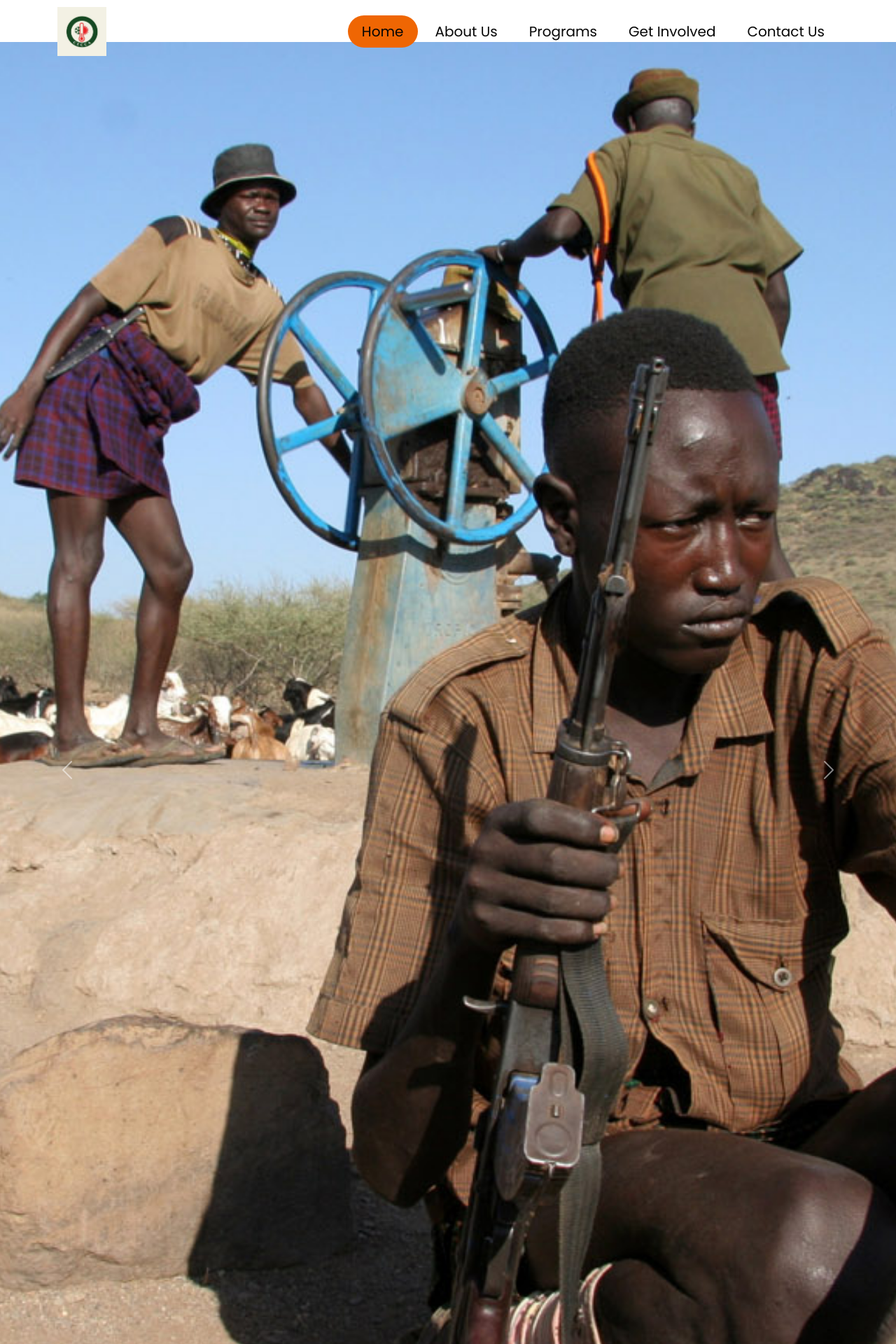
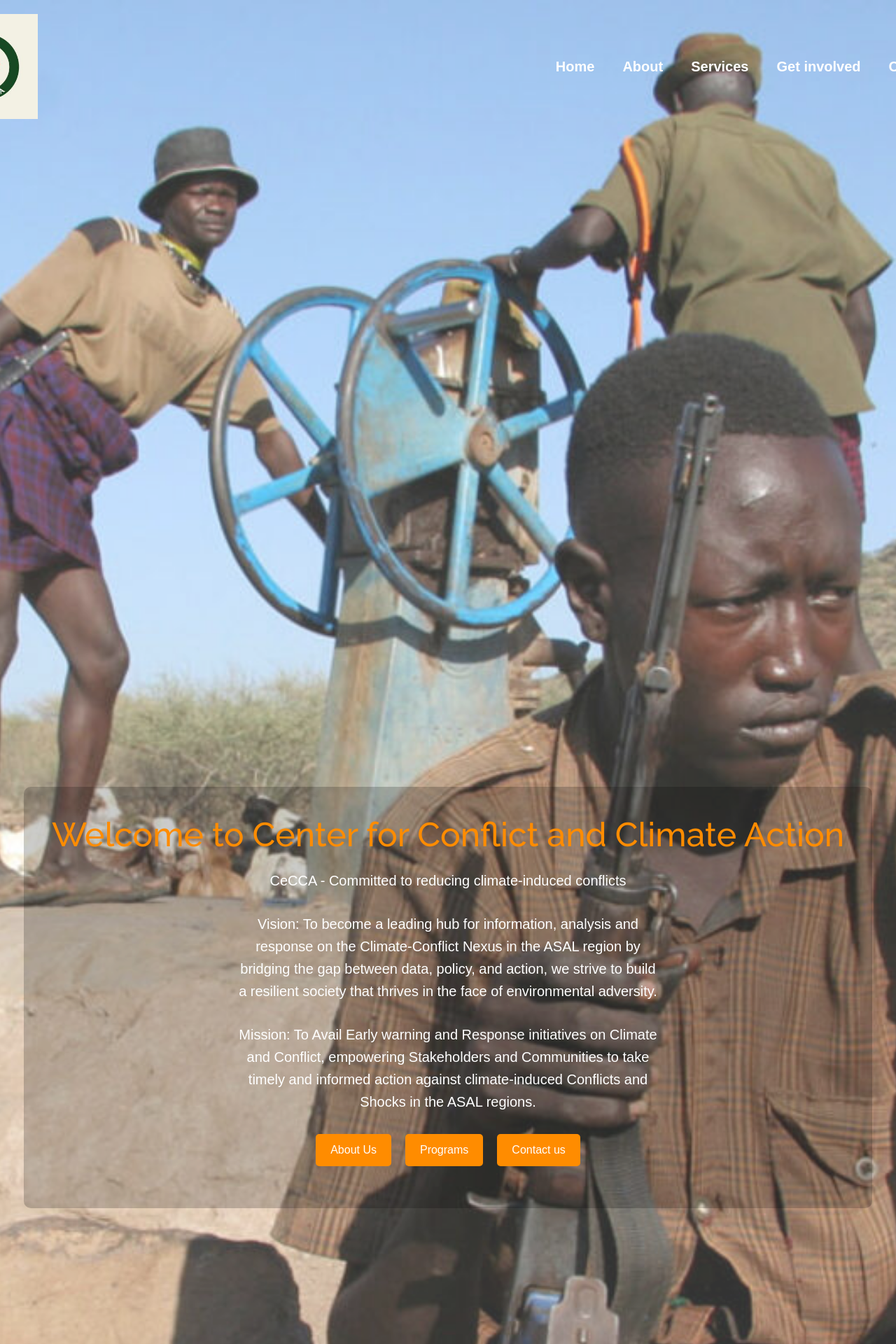
Before and after one commit to Collinceselly/cecca_website, a Django app: page / in a window 1280 px wide. Shown: the top 1920 px of the page at 70% size. Run offline with Django 5.2, Linux system fonts and the light colour scheme; some libraries are stand-ins or nearby versions.

Commit message:
Changing the homepage to a single display and removing the carousel

```diff
--- a/myApplication/static/assets/css/main.css
+++ b/myApplication/static/assets/css/main.css
@@ -675,7 +675,7 @@ section,
 /*--------------------------------------------------------------
 # Hero Section
 --------------------------------------------------------------*/
-
+/*
 .hero .carousel-inner h5 {
   color: white;
   font-weight: bolder;
@@ -688,7 +688,7 @@ section,
   font-size: 20px;
 }
 
-/* Ensure carousel items fade instead of slide */
+
 .carousel-fade .carousel-item {
   opacity: 0;
   transition: opacity 0.75s ease-in-out;
@@ -696,13 +696,13 @@ section,
 .carousel-fade .carousel-item.active {
   opacity: 1;
 }
-/* Set a fixed height for the carousel (adjust as needed) */
+
 .carousel-inner img {
   width: 100%;
-  height: 80%; /* Adjust height */
-  object-fit: cover; /* Ensure images fit nicely */
+  height: 80%;
+  object-fit: cover;
 }
-
+ */
 
 /*--------------------------------------------------------------
 # About Section
--- /dev/null
+++ b/myApplication/static/assets/css/trial.css
@@ -0,0 +1,224 @@
+body {
+    margin: 0;
+    font-family: Arial, sans-serif;
+    line-height: 1.6;
+    /* background-color: #28a745; */
+    background-color: #f0f0f0;
+}
+
+nav {
+    display: flex;
+    justify-content: center;
+    align-items: center;
+    padding: 20px 50px;
+    background: none;
+    position: fixed;
+    width: 100%;
+    top: 0;
+    z-index: 1000;
+    box-sizing: border-box;
+}
+
+.logo {
+    color: black;
+    font-size: 50px;
+    font-weight: bold;
+    margin-right: 700px;
+    text-shadow: 1px 1px 2px rgba(0, 0, 0, 0.8);
+}
+
+.logo-img {
+    height: 150px; /* Adjust logo height */
+    width: auto; /* Maintain aspect ratio */
+    display: block;
+}
+
+nav ul {
+    list-style: none;
+    display: flex;
+    margin: 0;
+    padding: 0;
+    /* font-weight: bolder; */
+    /* font-size: 30px; */
+}
+
+nav ul li {
+    margin-left: 40px;
+}
+
+nav ul li a {
+    color: white;
+    text-decoration: none;
+    font-size: 20px;
+    white-space: nowrap;
+    text-shadow: 1px 1px 2px rgba(0, 0, 0, 0);
+    font-family: 'Montserrat', sans-serif;
+    font-weight: bold;
+
+}
+
+nav ul li a:hover {
+    color: #ff8c00;
+}
+
+/* Responsive Menu Toggle */
+.menu-toggle {
+    display: none;
+    color: white;
+    font-size: 24px;
+    cursor: pointer;
+    padding: 10px;
+    text-shadow: 1px 1px 2px rgba(0, 0, 0, 0.8);
+}
+
+@media (max-width: 768px) {
+    .menu-toggle {
+        display: block;
+        position: absolute;
+        right: 20px;
+    }
+    nav {
+        padding: 10px 20px;
+        justify-content: flex-start;
+    }
+    .logo {
+        margin-right: 20px;
+    }
+    nav ul {
+        display: none;
+        flex-direction: column;
+        position: absolute;
+        top: 60px;
+        left: 0;
+        right: 0;
+        background: rgba(0, 0, 0, 0.9);
+        padding: 20px 0;
+    }
+    nav ul.active {
+        display: flex;
+    }
+    nav ul li {
+        margin: 10px 0;
+        text-align: center;
+    }
+}
+
+.hero {
+    height: 100vh;
+    display: flex;
+    justify-content: center;
+    align-items: center;
+    position: relative;
+    text-align: center;
+    z-index: 1;
+    /* background: url('../img/output2.jpg') no-repeat center center/cover; */
+    /* background: none; */
+}
+
+/* Pseudo-element for transparent background image */
+.hero::before {
+    content: '';
+    position: absolute;
+    top: 0;
+    left: 0;
+    width: 100%;
+    height: 100%;
+    background: url('../img/output2.jpg') no-repeat center center/cover;
+    opacity: 0.8;
+    z-index: 0;
+    animation: dance 15s ease-in-out infinite;
+}
+
+/* Animation for dancing effect */
+@keyframes dance {
+    0% { background-position-y: 40%; } /* Start slightly above center */
+    50% { background-position-y: 60%; } /* Move down */
+    100% { background-position-y: 40%; } /* Back to start */
+}
+
+.hero-content {
+    color: white;
+    /* background: none; */
+    background: rgba(0, 0, 0, 0.2);
+    padding: 40px;
+    border-radius: 10px;
+    position: relative; /* Ensure content stays above ::before */
+    z-index: 1; /* Above the transparent image */
+    text-align: center;
+    margin-top: 250px;
+}
+
+.hero-content h1 {
+    font-size: 3rem;
+    color: #ff8c00;
+    margin: 0 0 20px;
+}
+
+.hero-content p {
+    font-size: 1.2rem;
+    margin: 0 auto 30px;
+    max-width: 600px;
+    text-align: center;
+    font-size: 20px;
+    font-family: 'Montserrat', sans-serif;
+
+}
+
+.buttons {
+    display: flex;
+    justify-content: center;
+    gap: 20px;
+    margin-bottom: 20px;
+}
+
+.btn {
+    padding: 10px 20px;
+    text-decoration: none;
+    border-radius: 5px;
+    font-size: 1rem;
+    white-space: nowrap;
+}
+
+.btn.primary {
+    background: #ff8c00;
+    color: white;
+}
+
+.btn.secondary {
+    background: #ff8c00;
+    color: white;
+}
+
+.btn:hover {
+    opacity: 0.9;
+}
+
+.chat {
+    font-size: 0.9rem;
+    color: #28a745;
+}
+
+.chat a {
+    color: #28a745;
+    text-decoration: none;
+}
+
+.chat a:hover {
+    text-decoration: underline;
+}
+
+@media (max-width: 768px) {
+    .hero-content h1 {
+        font-size: 2rem;
+    }
+    .hero-content p {
+        font-size: 1rem;
+    }
+    .buttons {
+        flex-direction: column;
+    }
+    .btn {
+        width: 100%;
+        margin-bottom: 10px;
+    }
+}
--- a/myApplication/templates/base.html
+++ b/myApplication/templates/base.html
@@ -32,19 +32,63 @@
 
   <!-- Main CSS File -->
   <link href="{% static 'assets/css/main.css'%}" rel="stylesheet">
+  <link href="{% static 'assets/css/trial.css'%}" rel="stylesheet">
 
 </head>
 
 <body class="index-page">
 
-  <header id="header" class="header d-flex align-items-center fixed-top">
+  <nav>
+    <div class="logo">
+        <img src="{% static 'assets/img/logo1.JPG'%}" alt="Company Logo" class="logo-img">
+    </div>
+    <div class="menu-toggle">&#9776;</div> <!-- Hamburger icon -->
+    <ul>
+        <li><a href="#hero">Home</a></li>
+        <li><a href="#about">About</a></li>
+        <li><a href="#services">Services</a></li>
+        <li><a href="#get-involved">Get involved</a></li>
+        <li><a href="#contact">Contact Us</a></li>
+    </ul>
+    <i class="mobile-nav-toggle d-xl-none bi bi-list"></i>
+</nav>
+<section id="hero" class="hero">
+    <div class="hero-content">
+        <h1>Welcome to Center for Conflict and Climate Action</h1>
+        <p>CeCCA - Committed to reducing climate-induced conflicts</p>
+        <p>Vision: To become a leading hub for information, analysis and response on the Climate-Conflict Nexus in the ASAL region by bridging the gap between data, policy, and action, we strive to build a resilient society that thrives in the face of environmental adversity.</p>
+        <p>Mission: To Avail Early warning and Response initiatives on Climate and Conflict, empowering Stakeholders and Communities to take timely and informed action against climate-induced Conflicts and Shocks in the ASAL regions.</p>
+        <div class="buttons">
+            <a href="#about" class="btn primary">About Us</a>
+            <a href="#services" class="btn secondary">Programs</a>
+            <a href="#contact" class="btn secondary">Contact us</a>
+        </div>
+    </div>
+</section>
+
+  <!-- <header id="header" class="header d-flex align-items-center fixed-top">
     <div class="container-fluid container-xl position-relative d-flex align-items-center justify-content-between">
 
       <a href="" class="logo d-flex align-items-center">
-        <!-- Uncomment the line below if you also wish to use an image logo -->
+
         <img src="{% static 'assets/img/logo1.JPG'%}" alt="">
-        <!-- <h1 class="sitename">CeCCA</h1> -->
+
       </a>
+      <nav>
+        <div class="logo">
+            <img src="{% static 'assets/img/logo1.JPG'%}" alt="Company Logo" class="logo-img">
+        </div>
+        <div class="menu-toggle">&#9776;</div>
+        <ul>
+            <li><a href="#home">Home</a></li>
+            <li><a href="#about">About</a></li>
+            <li><a href="#services">Services</a></li>
+            <li><a href="#Get involved">Get involved</a></li>
+            <li><a href="#reviews">Contact</a></li>
+
+
+        </ul>
+    </nav>
 
       <nav id="navmenu" class="navmenu">
         <ul>
@@ -58,12 +102,12 @@
       </nav>
 
     </div>
-  </header>
+  </header> -->
 
-  <main class="main">
+  <!-- <main class="main"> -->
 
     <!-- Hero Section -->
-<section id="hero" class="hero section">
+<!-- <section id="hero" class="hero section">
 
     <div id="carouselExampleFade" class="carousel slide carousel-fade" data-bs-ride="carousel">
       <div class="carousel-indicators">
@@ -72,7 +116,7 @@
         <button type="button" data-bs-target="#carouselExampleCaptions" data-bs-slide-to="2" aria-label="Slide 3"></button>
       </div>
       <div class="carousel-inner">
-          <!-- First Image -->
+
           <div class="carousel-item active" data-bs-interval="3000">
               <img src="{% static 'assets/img/new_conflict2.jpg'%}" class="d-block w-100" alt="First Slide">
               <div class="carousel-caption d-none d-md-block">
@@ -80,7 +124,7 @@
                 <p class="animate__animated animate__fadeInUp">CeCCA - Committed to reducing climate-induced conflicts.</p>
               </div>
           </div>
-          <!-- Second Image -->
+
           <div class="carousel-item" data-bs-interval="3000">
               <img src="{% static 'assets/img/hero7.JPG'%}" class="d-block w-100" alt="Second Slide">
               <div class="carousel-caption d-none d-md-block">
@@ -89,7 +133,7 @@
                   By bridging the gap between data, policy, and action, we strive to build a resilient society that thrives in the face of environmental adversity.</p>
               </div>
           </div>
-          <!-- Third Image -->
+
           <div class="carousel-item" data-bs-interval="3000">
               <img src="{% static 'assets/img/ai_conflict2.png'%}" class="d-block w-100" alt="Third Slide">
               <div class="carousel-caption d-none d-md-block">
@@ -98,7 +142,7 @@
               </div>
           </div>
       </div>
-      <!-- Optional: Carousel Controls -->
+
       <button class="carousel-control-prev" type="button" data-bs-target="#carouselExampleFade" data-bs-slide="prev">
           <span class="carousel-control-prev-icon" aria-hidden="true"></span>
           <span class="visually-hidden">Previous</span>
@@ -108,7 +152,7 @@
           <span class="visually-hidden">Next</span>
       </button>
   </div>
-</section>
+</section> -->
 
 
     <!-- /Hero Section -->
@@ -471,6 +515,13 @@
 
 
   <!-- Main JS File -->
+  <script>
+    const menuToggle = document.querySelector('.menu-toggle');
+    const navUl = document.querySelector('nav ul');
+    menuToggle.addEventListener('click', () => {
+        navUl.classList.toggle('active');
+    });
+  </script>
   <script src="{% static 'assets/js/main.js'%}"></script>
   <!-- <script src="{% static 'assets/js/contact.js' %}"></script>
   <script>AOS.init();</script> -->
--- a/myApplication/urls.py
+++ b/myApplication/urls.py
@@ -4,6 +4,7 @@ from . import views
 
 urlpatterns = [
     path('', views.home, name='home'),
+    path('trial/', views.trial, name='what'),
     path('call/', views.call, name='call'),
     path('donate/', views.initiate_payment, name='initiate_payment'),
     path('payment-callback/', views.payment_callback, name='payment_callback'),
--- a/myApplication/views.py
+++ b/myApplication/views.py
@@ -26,6 +26,8 @@ def home(request):
     return render(request, 'home.html')
 def call(request):
     return render(request, 'call.html')
+def trial(request):
+    return render(request, 'hero.html')
 
 def payment_success(request):
     return render(request, "payment_success.html")
```
Also changed, not shown: myApplication/templates/hero.html (added, +47 -0 lines), myApplication/static/assets/img/output2.jpg (added), myApplication/templates/hero_carousel.html (added).
